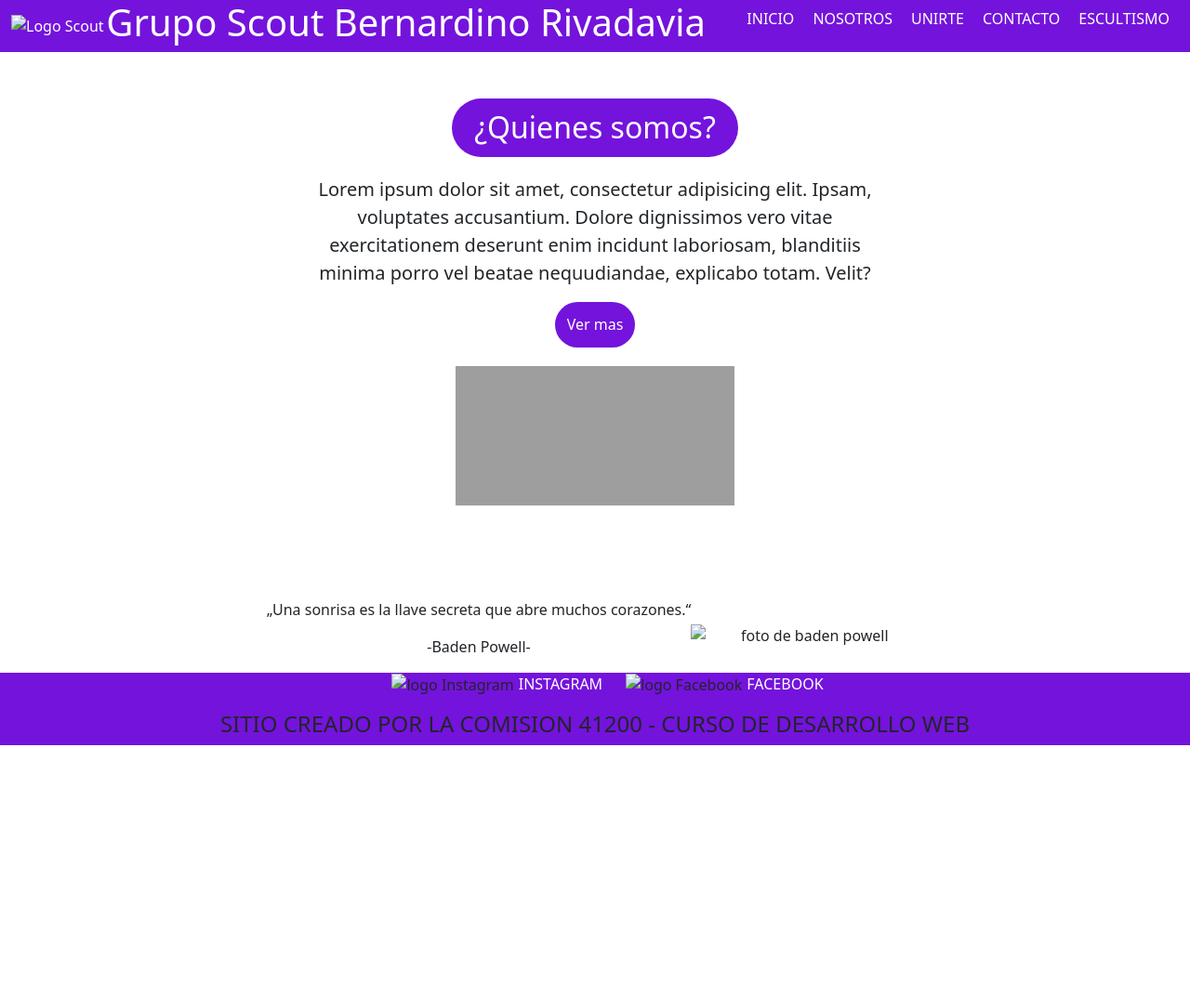
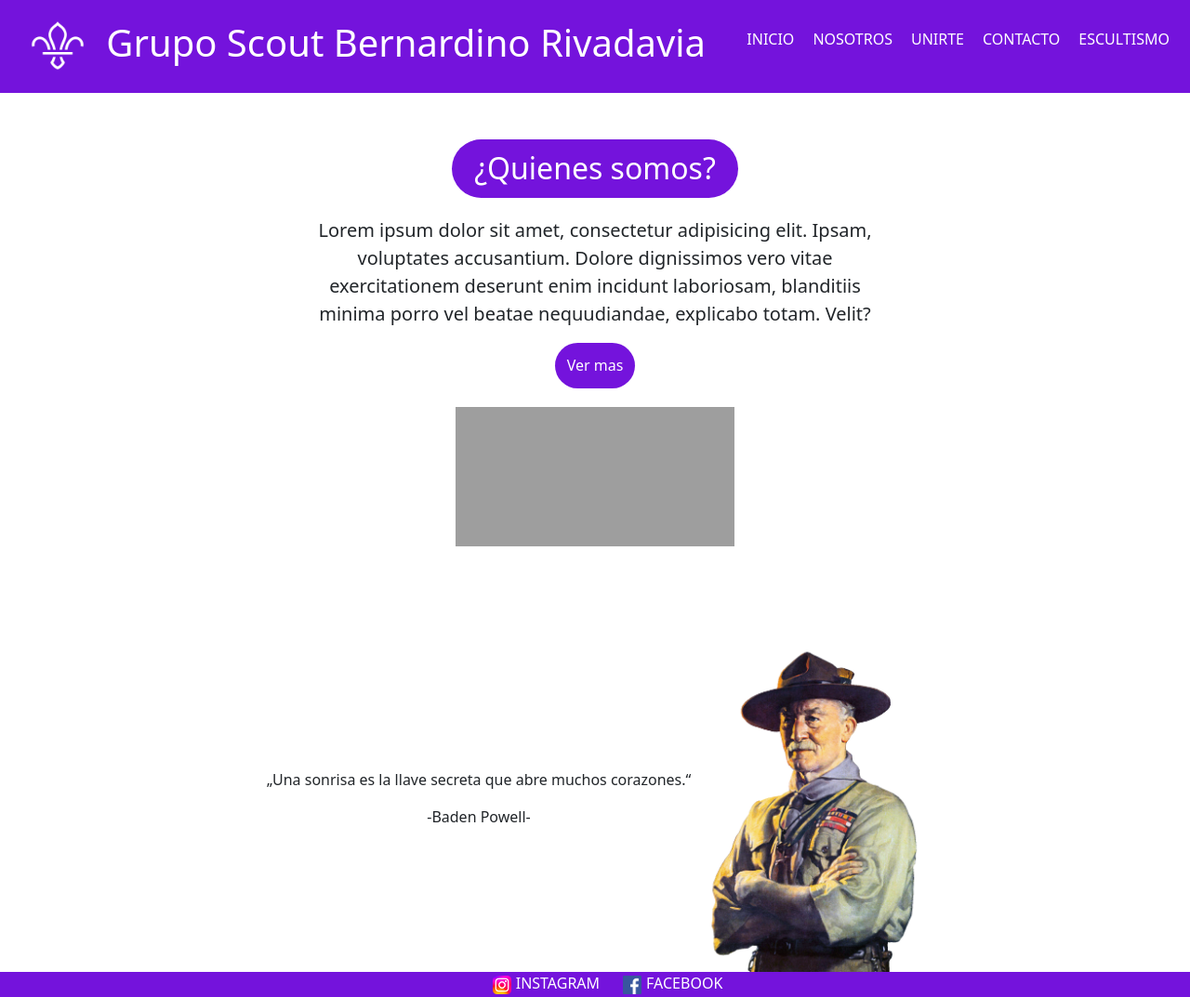
Before and after one commit to FacuLuques/pag--bootstrap, a plain HTML site: page index.html in a window 1280 px wide. Shown: the top 1073 px of the page at 93% size. Before the commit the page ends 802 px from the top, so only its background shows below. Drawn offline with nearby package versions, Linux system fonts and the light colour scheme; the site is published under a folder, as on GitHub Pages, so addresses that start at the root find nothing; grey boxes are pictures that could not be loaded; some icons are missing.

```diff
--- a/index.html
+++ b/index.html
@@ -16,7 +16,7 @@
 <body class="container-fluid">
     <header class="header  row">
         <div>
-            <img src="/img/logo.png" alt="Logo Scout" width="100px" >
+            <img src="./img/logo.png" alt="Logo Scout" width="100px" >
             <h1>Grupo Scout Bernardino Rivadavia </h1>
             <div class="botonera">
             <nav>
@@ -44,7 +44,7 @@
             <p>„Una sonrisa es la llave secreta que abre muchos corazones.“</p>
             <p>-Baden Powell-</p>
             </div>
-            <img src="/img/baden-powell.gif" width="250px" alt="foto de baden powell">
+            <img src="./img/baden-powell.gif" width="250px" alt="foto de baden powell">
         </div>
     </section>
 <footer class="footer row">
@@ -52,10 +52,10 @@
     <nav>
         <ul>
             <li>
-                <img src="/img/Instagram_logo_2022.svg.png" width="20px" alt="logo Instagram"><i class="fab fa-instagram"></i><a href="">Instagram</a>
+                <img src="./img/Instagram_logo_2022.svg.png" width="20px" alt="logo Instagram"><i class="fab fa-instagram"></i><a href="">Instagram</a>
             </li>
             <li>
-                <img src="/img/Facebook_logo_(square).png" width="20px" alt="logo Facebook"><i class="fab fa-facebook"></i><a href="">Facebook</a>
+                <img src="./img/Facebook_logo_(square).png" width="20px" alt="logo Facebook"><i class="fab fa-facebook"></i><a href="">Facebook</a>
             </li>
         </ul>
     </nav>
```
